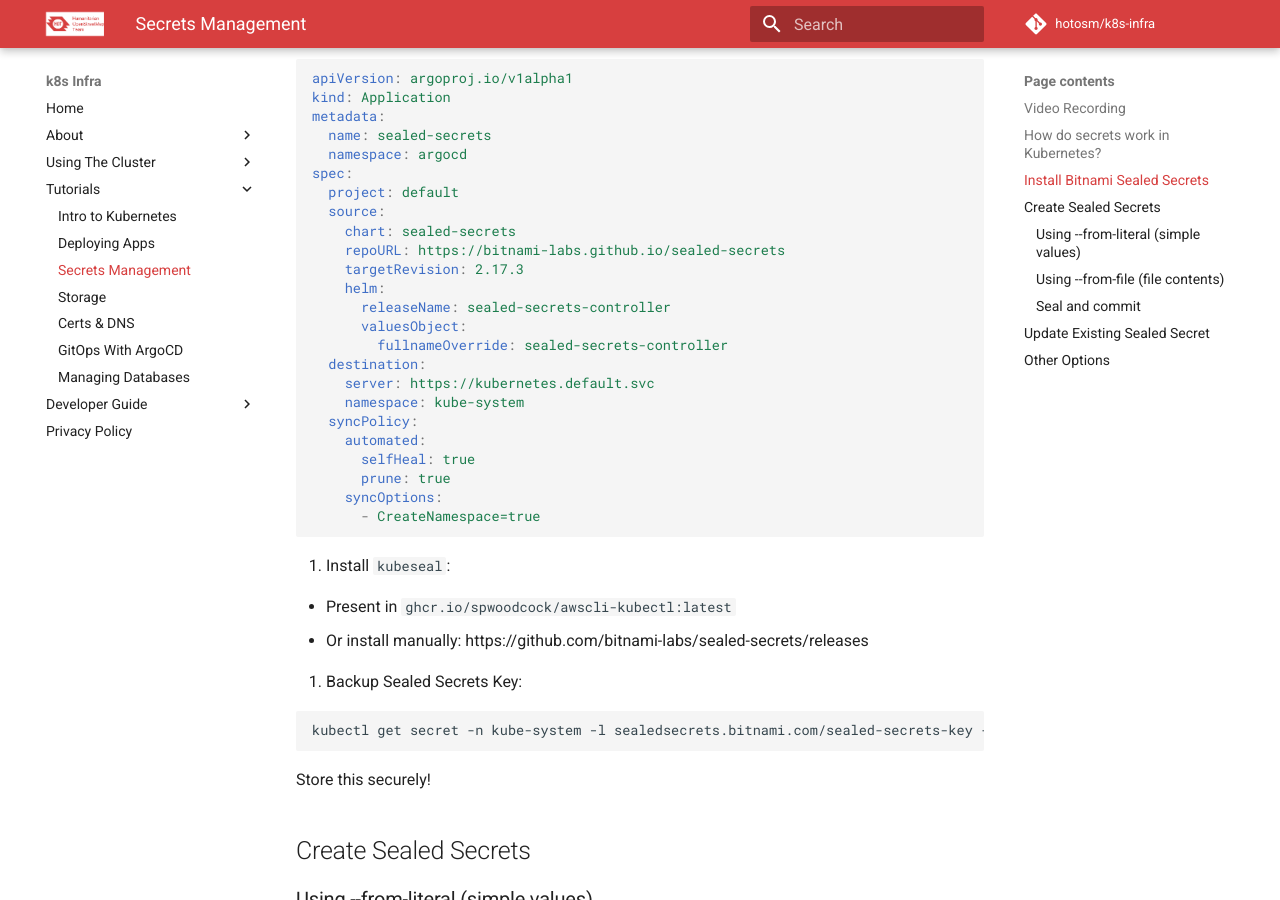
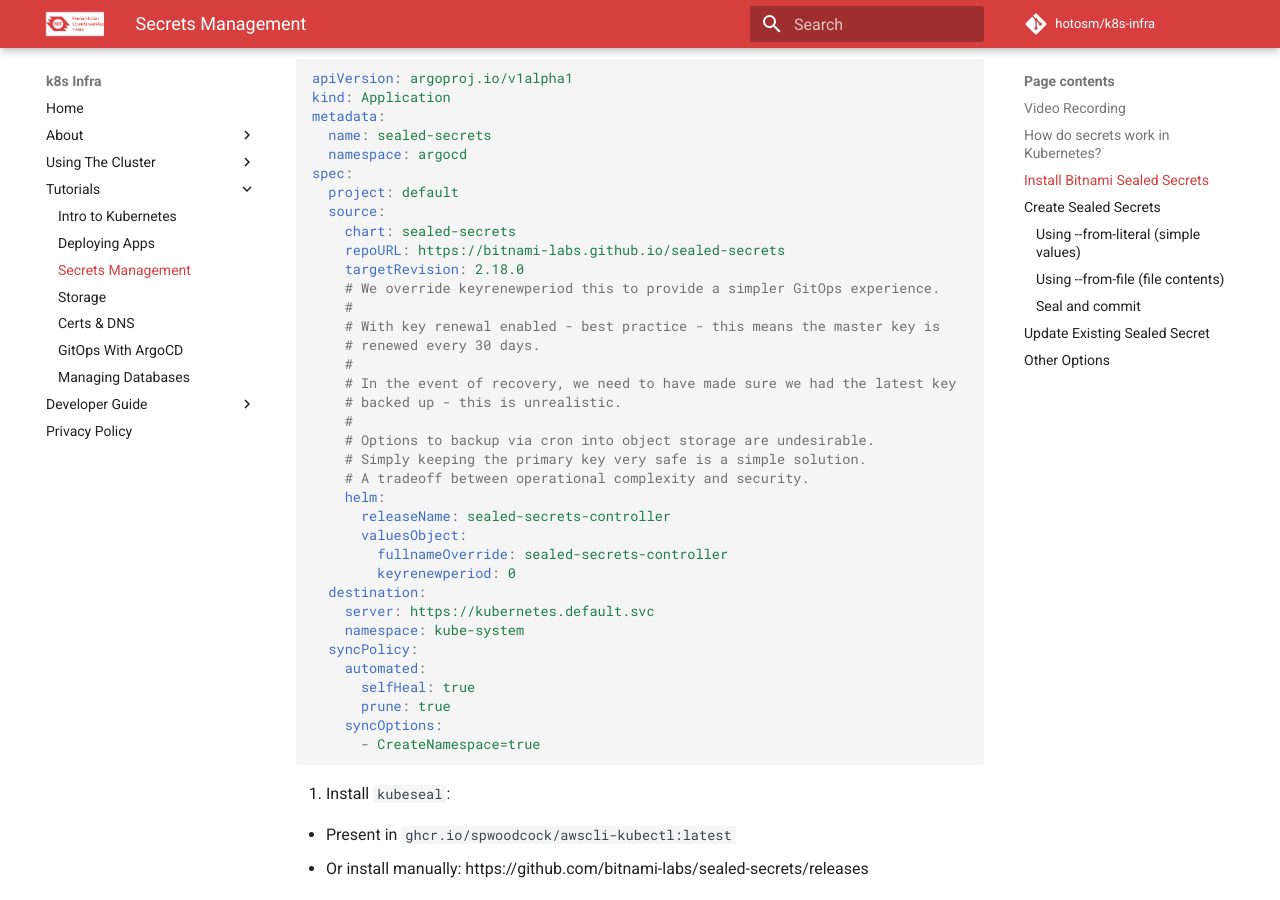
Before and after one commit to hotosm/k8s-infra, an MkDocs documentation site: the page built from docs/tutorial/secrets-management.md, in a window 1280 px wide and 900 px high, scrolled down 1067 px. Built offline with MkDocs 1.6.1 and Material for MkDocs 9.7.7, drawn with Linux system fonts in a browser that asks for light colours; comment, search, counter and statistics services are not loaded.

Commit message:
fix: update sealed config for hanko

```diff
--- a/docs/tutorial/secrets-management.md
+++ b/docs/tutorial/secrets-management.md
@@ -34,11 +34,23 @@
   source:
     chart: sealed-secrets
     repoURL: https://bitnami-labs.github.io/sealed-secrets
-    targetRevision: 2.17.3
+    targetRevision: 2.18.0
+    # We override keyrenewperiod this to provide a simpler GitOps experience.
+    #
+    # With key renewal enabled - best practice - this means the master key is
+    # renewed every 30 days.
+    #
+    # In the event of recovery, we need to have made sure we had the latest key
+    # backed up - this is unrealistic.
+    #
+    # Options to backup via cron into object storage are undesirable.
+    # Simply keeping the primary key very safe is a simple solution.
+    # A tradeoff between operational complexity and security.
     helm:
       releaseName: sealed-secrets-controller
       valuesObject:
         fullnameOverride: sealed-secrets-controller
+        keyrenewperiod: 0
   destination:
     server: https://kubernetes.default.svc
     namespace: kube-system
```
Also changed, not shown: 1 other file.
